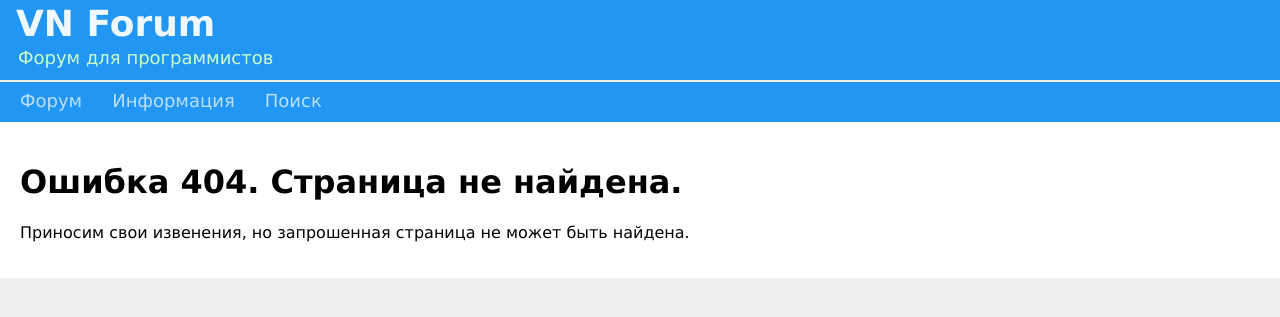
After one commit to VNCompany/vnforum, a Flask app: page /search in a window 1280 px wide. The commit adds this page. Shown: the top 317 px of the page. Run offline with Flask 2, Linux system fonts and the light colour scheme.

Commit message:
Added 404 error handler

```diff
--- a/app.py
+++ b/app.py
@@ -6,6 +6,8 @@ from flask_login import login_required, logout_user
 from controllers.index_controller import IndexController
 from controllers.register_controller import RegisterController
 from controllers.login_controller import LoginController
+from controllers.information_controller import InformationController
+from controllers.error404_controller import Error404Controller
 
 from models.user_model import User
 
@@ -54,9 +56,16 @@ def logout():
 @app.route("/information")
 @login_required
 def information():
-    pass
+    controller = InformationController()
+    return controller.view()
+
+
+@app.errorhandler(404)
+def error404(e):
+    controller = Error404Controller()
+    return controller.view()
 
 
 if __name__ == '__main__':
     dbs.global_init("db/database.sqlite")
-    app.run(host="127.0.0.1", port=5000)
+    app.run(host="127.0.0.1", port=80)
--- a/components/db_worker.py
+++ b/components/db_worker.py
@@ -23,7 +23,10 @@ class DataBaseWorker:
         user = session.query(User).filter(User.login == login).first()
         if user:
             if user.check_password(pw):
-                return "ok", user
+                if not user.is_banned():
+                    return "ok", user
+                else:
+                    return "Этот аккаунт заблокирован!",
             else:
                 return "Неверный логин или пароль.",
         else:
--- /dev/null
+++ b/controllers/error404_controller.py
@@ -0,0 +1,6 @@
+from .__imports import *
+
+
+class Error404Controller(Controller):
+    __view__ = "404"
+    __title__ = "Страница не найдена"
--- a/controllers/information_controller.py
+++ b/controllers/information_controller.py
@@ -0,0 +1,6 @@
+from .__imports import *
+
+
+class InformationController(Controller):
+    __view__ = "information"
+    __title__ = "Информация"
--- a/static/css/main.css
+++ b/static/css/main.css
@@ -1,4 +1,4 @@
-*{
+*:not(h1):not(h2):not(h3){
     font-family: "Verdana", "Droid Serif", "DejaVu Serif", "STIX", serif;
     font-size: 16px;
 }
--- /dev/null
+++ b/templates/404.html
@@ -0,0 +1,11 @@
+{% extends "base.html" %}
+
+{% block content %}
+    <div style="background: white;
+                padding: 20px">
+        <h1>Ошибка 404. Страница не найдена.</h1>
+        <p>
+            Приносим свои извенения, но запрошенная страница не может быть найдена.
+        </p>
+    </div>
+{% endblock %}
--- a/templates/base.html
+++ b/templates/base.html
@@ -26,9 +26,9 @@
 </header>
 <nav class="menu">
     <menu>
-        <li><a href="#" class="header-link menu-link">Форум</a></li>
-        <li><a href="#" class="header-link menu-link">Информация</a></li>
-        <li><a href="#" class="header-link menu-link">Поиск</a></li>
+        <li><a href="/index" class="header-link menu-link">Форум</a></li>
+        <li><a href="/information" class="header-link menu-link">Информация</a></li>
+        <li><a href="/search" class="header-link menu-link">Поиск</a></li>
     </menu>
 </nav>
 
```
Also changed, not shown: templates/information.html (+18 -1 lines).
